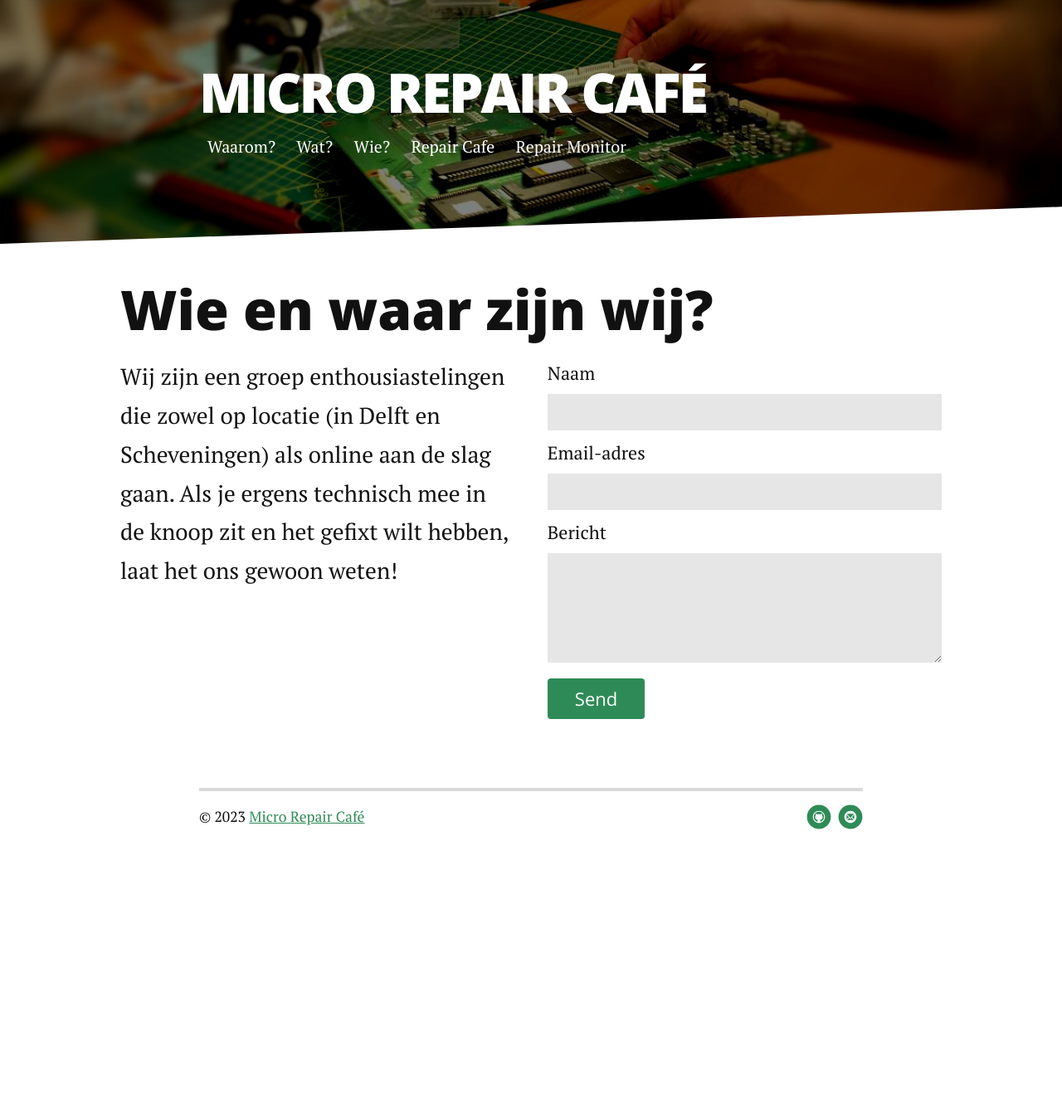
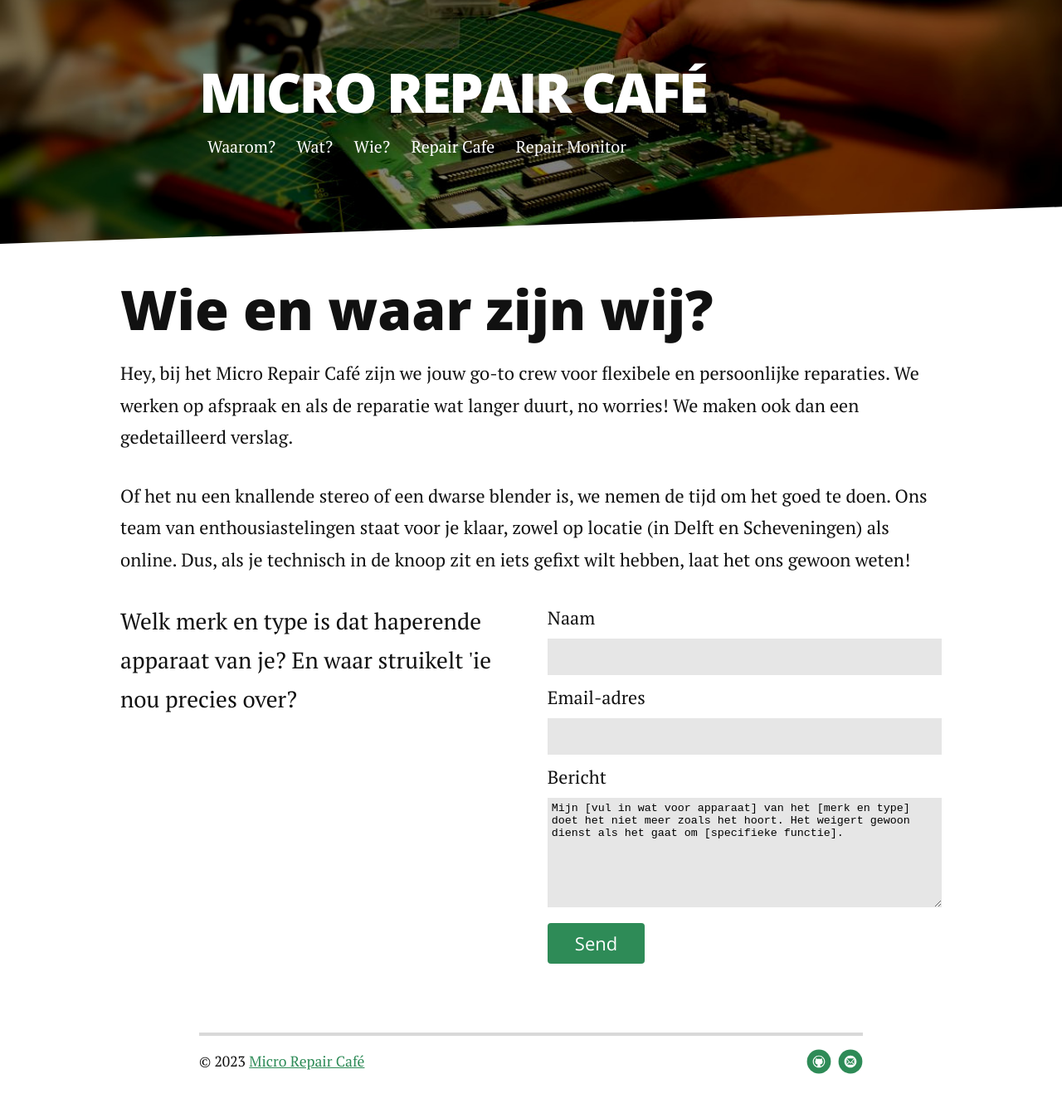
Before and after one commit to microrepaircafe/.nl, a Jekyll site: the page built from wie.md, in a window 1280 px wide. Shown: the whole page at 83% size. Built offline with Jekyll 4.4.1, drawn with Linux system fonts in a browser that asks for light colours; nearby versions of some CDN libraries; before the commit the page ends 1041 px from its top, so only the background shows below that.

Commit message:
Update wie.md

```diff
--- a/wie.md
+++ b/wie.md
@@ -5,9 +5,13 @@ title: Wie zijn wij?
 
 # Wie en waar zijn wij?
 
+Hey, bij het Micro Repair Café zijn we jouw go-to crew voor flexibele en persoonlijke reparaties. We werken op afspraak en als de reparatie wat langer duurt, no worries! We maken ook dan een gedetailleerd verslag.
+
+Of het nu een knallende stereo of een dwarse blender is, we nemen de tijd om het goed te doen. Ons team van enthousiastelingen staat voor je klaar, zowel op locatie (in Delft en Scheveningen) als online. Dus, als je technisch in de knoop zit en iets gefixt wilt hebben, laat het ons gewoon weten!
+
 <div id="contact">
   <div class="contactContent">
-    <p class="intro">Wij zijn een groep enthousiastelingen die zowel op locatie (in Delft en Scheveningen) als online aan de slag gaan. Als je ergens technisch mee in de knoop zit en het gefixt wilt hebben, laat het ons gewoon weten!</p>
+    <p class="intro">Welk merk en type is dat haperende apparaat van je? En waar struikelt 'ie nou precies over?</p>
   </div>
   <form action="https://formspree.io/f/mwkddkgq" method="POST">
     <label for="name">Naam</label>
@@ -15,7 +19,7 @@ title: Wie zijn wij?
     <label for="email">Email-adres</label>
     <input type="email" id="email" name="_replyto" class="full-width"><br>
     <label for="message">Bericht</label>
-    <textarea name="message" id="message" cols="30" rows="10" class="full-width"></textarea><br>
+    <textarea name="message" id="message" cols="30" rows="10" class="full-width">Mijn [vul in wat voor apparaat] van het [merk en type] doet het niet meer zoals het hoort. Het weigert gewoon dienst als het gaat om [specifieke functie].</textarea><br>
     <input type="submit" value="Send" class="button">
   </form>
 </div>
```
